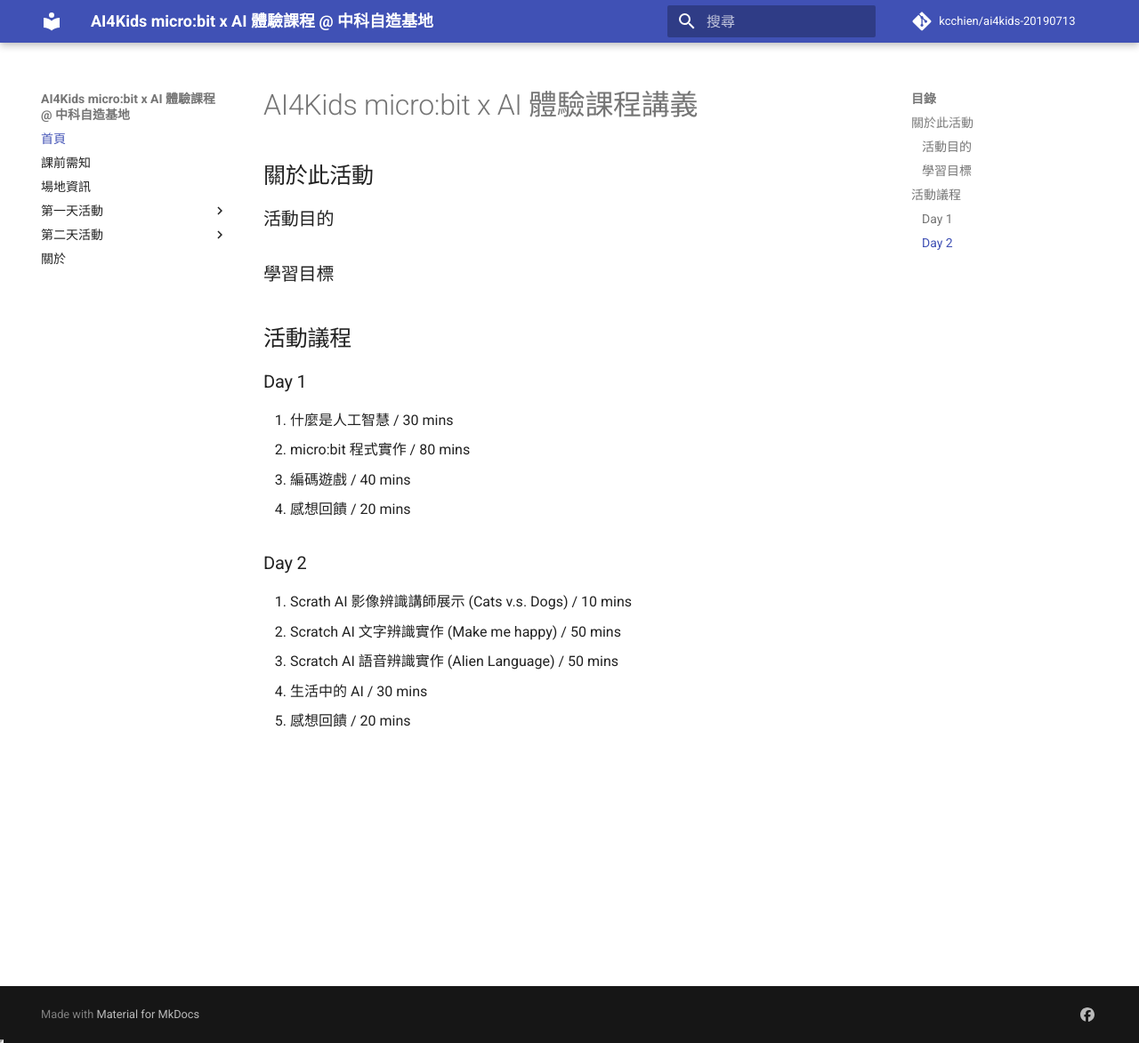
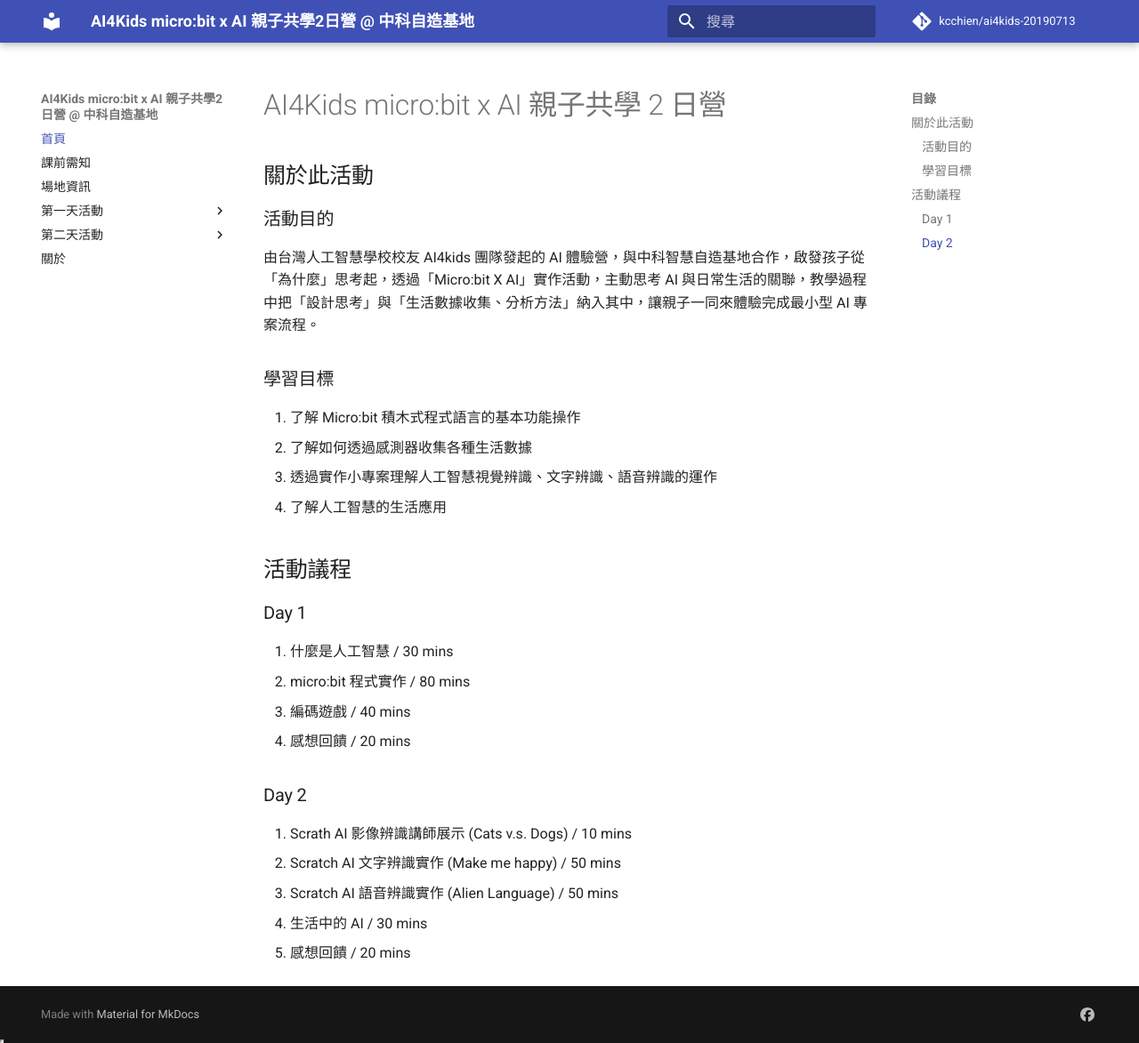
Before and after one commit to kcchien/ai4kids-20190713, an MkDocs documentation site: the page built from docs/index.md, in a window 1280 px wide and 1173 px high. Shown: the whole window at 89% size. Built offline with MkDocs 1.6.1 and Material for MkDocs 9.7.7, drawn with Linux system fonts in a browser that asks for light colours; comment, search, counter and statistics services are not loaded.

Commit message:
Add new page and change some information

```diff
--- a/docs/index.md
+++ b/docs/index.md
@@ -1,10 +1,17 @@
-# AI4Kids micro:bit x AI 體驗課程講義
+# AI4Kids micro:bit x AI 親子共學 2 日營
 
 ## 關於此活動
 
 ### 活動目的
 
+由台灣人工智慧學校校友 AI4kids 團隊發起的 AI 體驗營，與中科智慧自造基地合作，啟發孩子從「為什麼」思考起，透過「Micro:bit X AI」實作活動，主動思考 AI 與日常生活的關聯，教學過程中把「設計思考」與「生活數據收集、分析方法」納入其中，讓親子一同來體驗完成最小型 AI 專案流程。
+
 ### 學習目標
+
+1. 了解 Micro:bit 積木式程式語言的基本功能操作
+2. 了解如何透過感測器收集各種生活數據
+3. 透過實作小專案理解人工智慧視覺辨識、文字辨識、語音辨識的運作
+4. 了解人工智慧的生活應用
 
 ## 活動議程
 
--- a/mkdocs.yml
+++ b/mkdocs.yml
@@ -1,4 +1,4 @@
-site_name: AI4Kids micro:bit x AI 體驗課程 @ 中科自造基地
+site_name: AI4Kids micro:bit x AI 親子共學2日營 @ 中科自造基地
 site_description: AI4Kids 課程講義
 site_author: '簡光正 Kuang-Cheng, Chien'
 site_url: 'https://kcchien.github.io/ai4kids-20190713/'
@@ -14,6 +14,7 @@
       - AI 影像辨識展示: ai_image.md
       - AI 文字辨識實作: ai_make_me_happy.md
       - AI 語音辨識實作: ai_alien_language.md
+      - 生活中的AI: ai_in_life.md
     - 關於: about.md
 
 theme:
```
Also changed, not shown: README.md (+8 -1 lines), docs/about.md (+2 -0 lines), docs/ai_in_life.md (added, +5 -0 lines), docs/microbit.md (+17 -17 lines), docs/venue.md (+10 -2 lines), docs/what_is_ai.md (+5 -1 lines), site/ai_image/index.html, site/microbit/index.html, site/notice/index.html, site/search/search_index.json, site/sitemap.xml, 1 other file.
